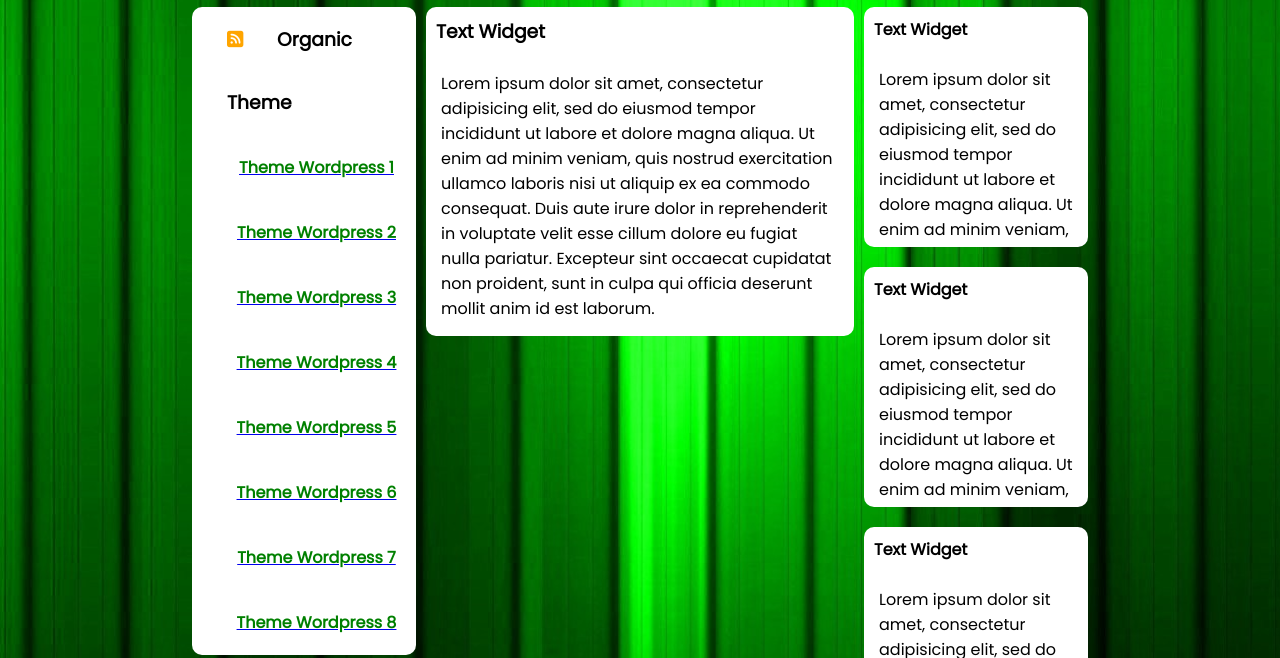
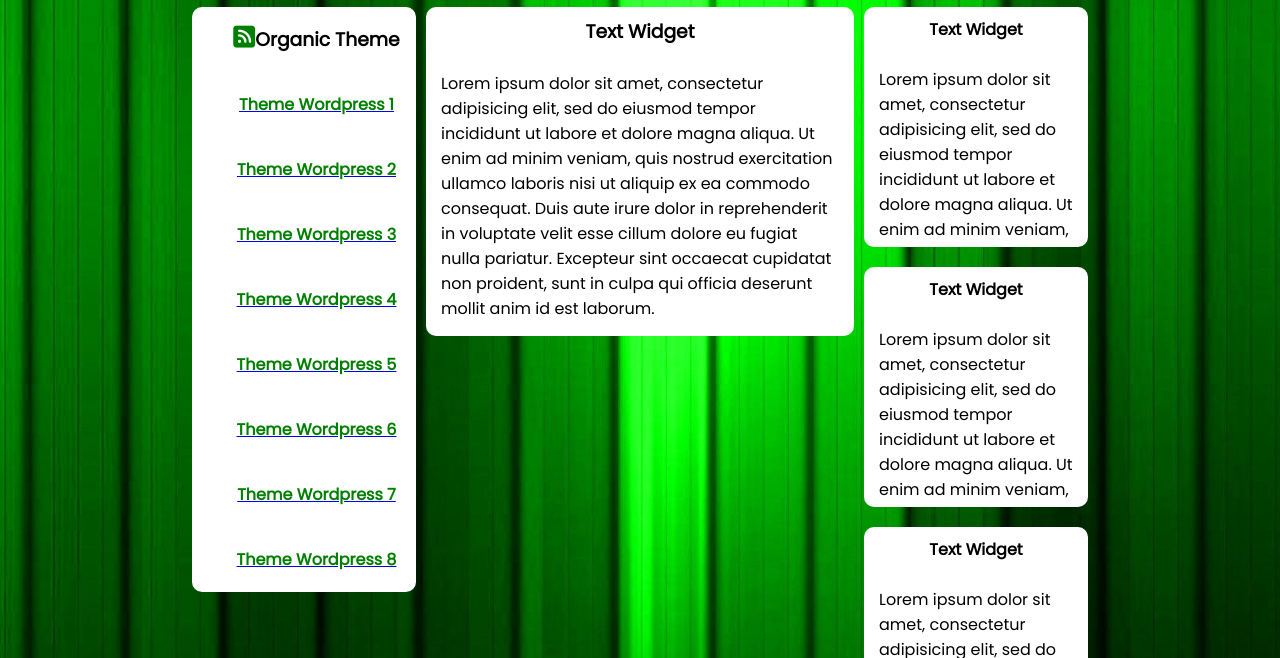
Before and after one commit to luca-marconi/htmlcss-wp, a plain HTML site: page index.html in a window 1280 px wide. Shown: the part 413-1071 px from the top of the page. Drawn offline with Linux system fonts and the light colour scheme.

Commit message:
modifica icone

```diff
--- a/css/style.css
+++ b/css/style.css
@@ -139,12 +139,6 @@ li {
     text-align: center;
 }
 
-i {
-    color: orange;
-    width: 50px;
-    height: 50px;
-}
-
 p {
 
     padding: 15px;
@@ -152,6 +146,7 @@ p {
 
 h4, h3 {
     padding: 10px;
+    text-align: center;
 }
 
 .copyright  {
@@ -164,8 +159,14 @@ h4, h3 {
 .social i {
     color: green;
     font-size: 50px;
+    text-align: center;
     padding: 0 100px;
-    text-align: center;
+}
+
+.aside i {
+    color: green;
+    font-size: 25px;
+
 }
 
 .social {
```
